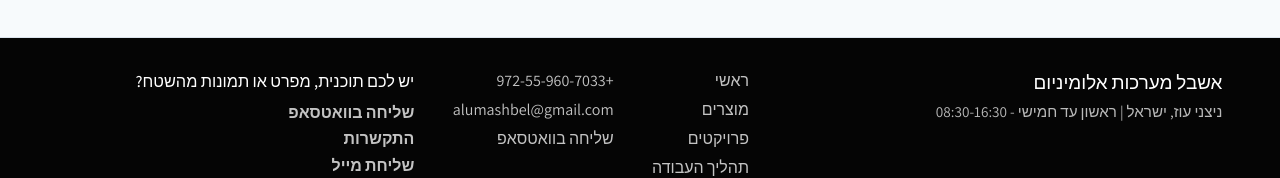
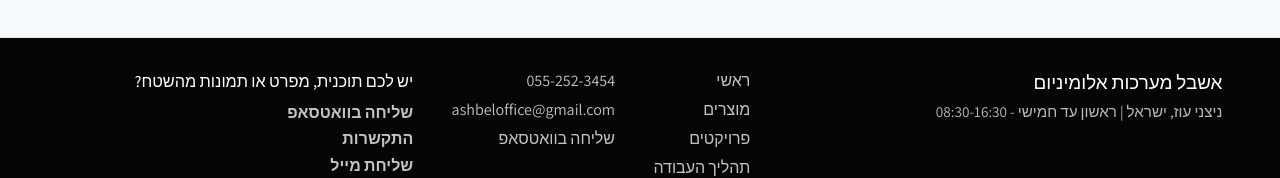
Before and after one commit to feldixAR/ashbel-aluminum-website, a React (Vite) app: page / in a window 1280 px wide. Shown: the part 5581-5759 px from the top of the page. Built offline with nearby package versions, Linux system fonts and the light colour scheme.

Commit message:
Update Ashbel business contact details

```diff
--- a/index.html
+++ b/index.html
@@ -31,8 +31,8 @@
         "@type": "HomeAndConstructionBusiness",
         "name": "אשבל מערכות אלומיניום",
         "url": "https://feldixar.github.io/ashbel-aluminum-website/",
-        "telephone": "+972559607033",
-        "email": "alumashbel@gmail.com",
+        "telephone": "+972552523454",
+        "email": "ashbeloffice@gmail.com",
         "address": {
           "@type": "PostalAddress",
           "addressLocality": "ניצני עוז",
--- a/src/content/siteInfo.js
+++ b/src/content/siteInfo.js
@@ -22,10 +22,10 @@ export const siteInfo = {
   "description": "אשבל מערכות אלומיניום מניצני עוז מייצרת, צובעת ומתקינה מערכות אלומיניום לבתים, אדריכלים, קבלנים ופרויקטים מסחריים.",
   "location": "ניצני עוז, ישראל",
   "serviceArea": "ישראל",
-  "phone": "+972559607033",
-  "phoneDisplay": "+972-55-960-7033",
-  "phoneLabel": "+972-55-960-7033 - עמית",
-  "email": "alumashbel@gmail.com",
+  "phone": "+972552523454",
+  "phoneDisplay": "055-252-3454",
+  "phoneLabel": "055-252-3454 - עמית",
+  "email": "ashbeloffice@gmail.com",
   "hours": "ראשון עד חמישי - 08:30-16:30",
   "hoursNote": "בתיאום מראש, תודה.",
   "logo": "media/site/ashbel-logo.webp",
```
